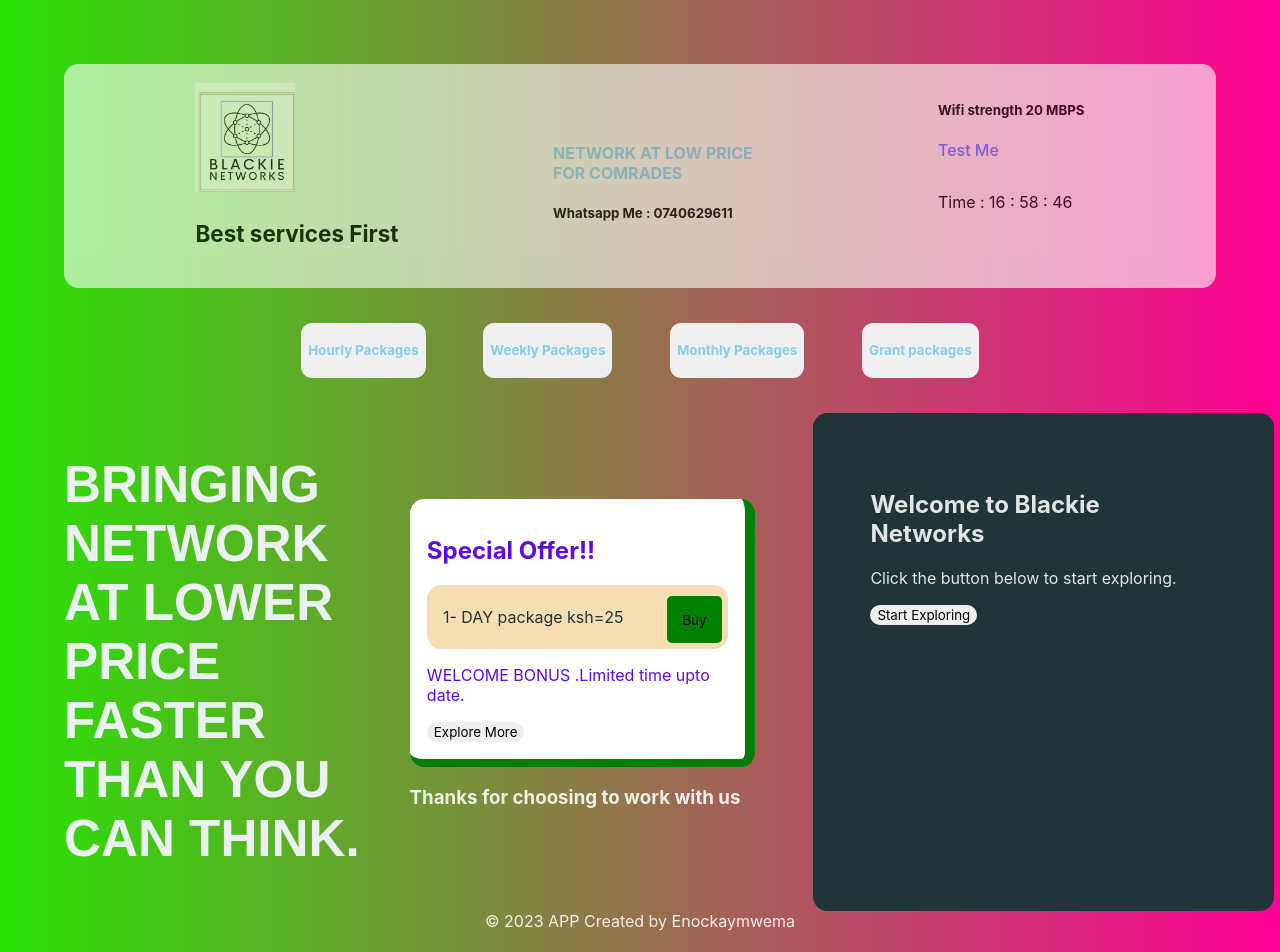
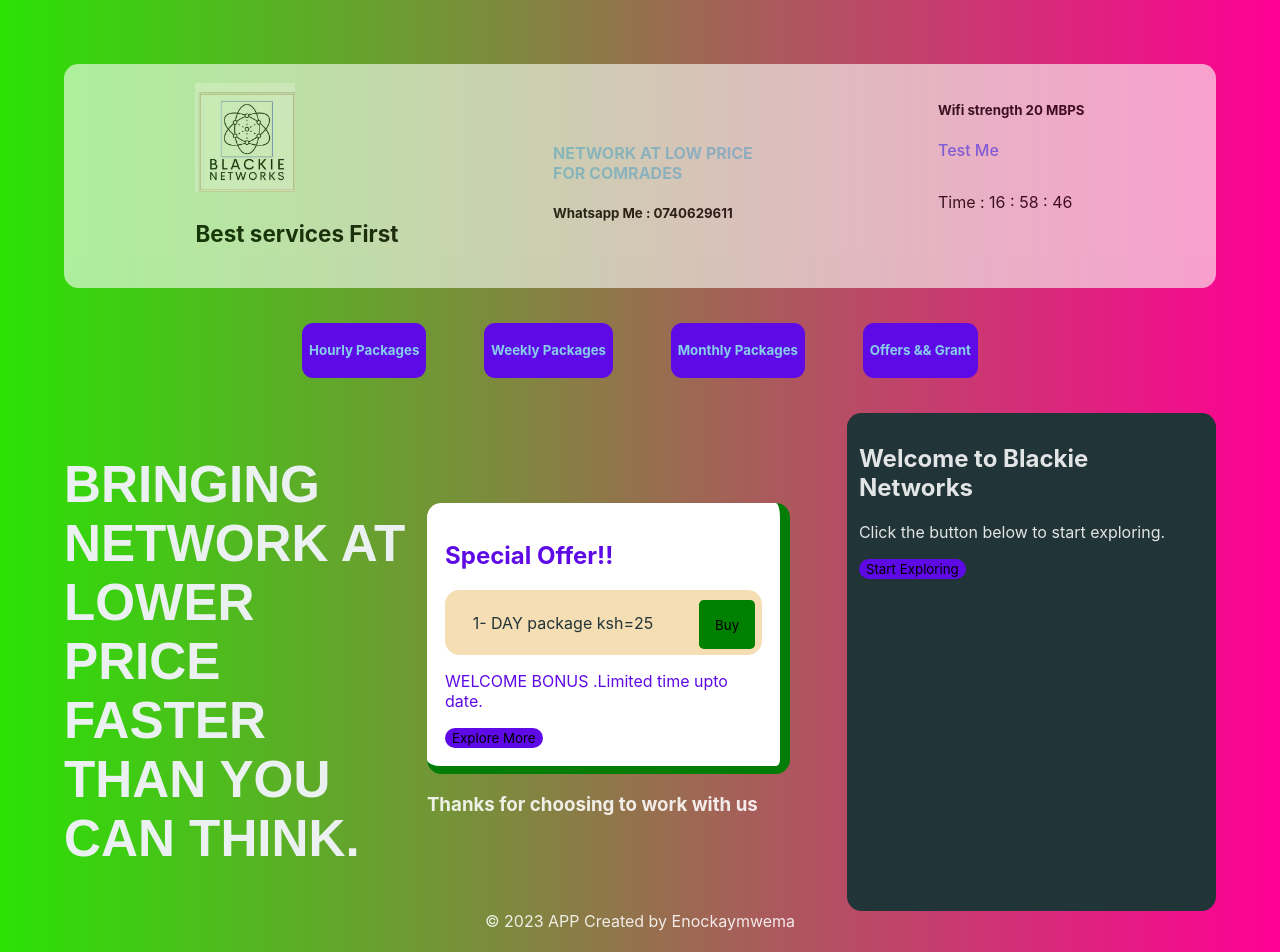
Before and after one commit to Enockay/Blackie-Networks, a React (Vite) app in the folder networks-tech/: page / in a window 1280 px wide. Shown: the top 952 px of the page. Built offline with nearby package versions, Linux system fonts and the light colour scheme.

Commit message:
1file added

```diff
--- a/networks-tech/src/default.jsx
+++ b/networks-tech/src/default.jsx
@@ -52,7 +52,7 @@
         message={(
             <div>
             <p className='display'>{`confirm purchase ${selectedPackage}?`}</p>
-            <label >That Amount will be deducted from your M-pesa</label>
+            <label >That Amount will be deducted from your M-pesa Account</label>
           </div>
         )}
       />
--- a/networks-tech/src/grant.jsx
+++ b/networks-tech/src/grant.jsx
@@ -1,7 +1,9 @@
+import InitialOffer from "./default";
 
 const Grant = () =>{
     return(
         <>
+         <InitialOffer/>
          <div className='packages'>
           <p id = "user" className='top-user1'>Name of top User </p>
           <p id = "user" className='top-user2'>name of second top user</p>
--- a/networks-tech/src/index.css
+++ b/networks-tech/src/index.css
@@ -33,6 +33,7 @@
   transition: border-color 0.25s;
   max-height: 4rem;
   border-radius: 0.7rem;
+  background-color: #5e0ae6;
 }
 button:hover {
   border-color: #646cff;
--- a/networks-tech/src/user.css
+++ b/networks-tech/src/user.css
@@ -67,7 +67,8 @@
     min-width: 30%;
     background-color: #213437;
     border-radius: 0.9rem;
-    padding: 5%;
+    padding: 1%;
+    max-height: 50%;
 }
 @media (max-width : 800px) {
     .advert{
@@ -82,8 +83,9 @@
         padding: 2%;
     }
     .container3{
-        width: 95%;
+        width: 90%;
         min-height: 20rem;
+        padding: 5%;
     }
     .btn1,.btn2,.btn3,.btn4{
         box-shadow: azure;
@@ -177,7 +179,6 @@
     color: #5e0ae6;
     padding: 5%;
     margin-top: 25%;
-
     animation: fadeIn 3s ease-out infinite;
 }
 
--- a/networks-tech/src/user.jsx
+++ b/networks-tech/src/user.jsx
@@ -30,7 +30,7 @@
            <button className='btn1'onClick={() => handleButtonClick('btn1')}><h4>Hourly Packages</h4></button>
            <button className='btn2'onClick={() => handleButtonClick('btn2')}><h4>Weekly Packages</h4></button>
            <button className='btn3'onClick={() => handleButtonClick('btn3')}><h4>Monthly Packages</h4></button>
-           <button className='btn4'onClick={() => handleButtonClick('btn4')}><h4>Grant packages</h4></button>
+           <button className='btn4'onClick={() => handleButtonClick('btn4')}><h4>Offers && Grant </h4></button>
        </div>
 
        </div>
--- a/networks-tech/src/vedioplayer.jsx
+++ b/networks-tech/src/vedioplayer.jsx
@@ -49,7 +49,7 @@
         <div>
           <h2>Guide on how to Subscribe for wifi package </h2>
           <video
-            width="100%"
+            width="95%"
             height="auto"
             controls
             autoPlay
```
